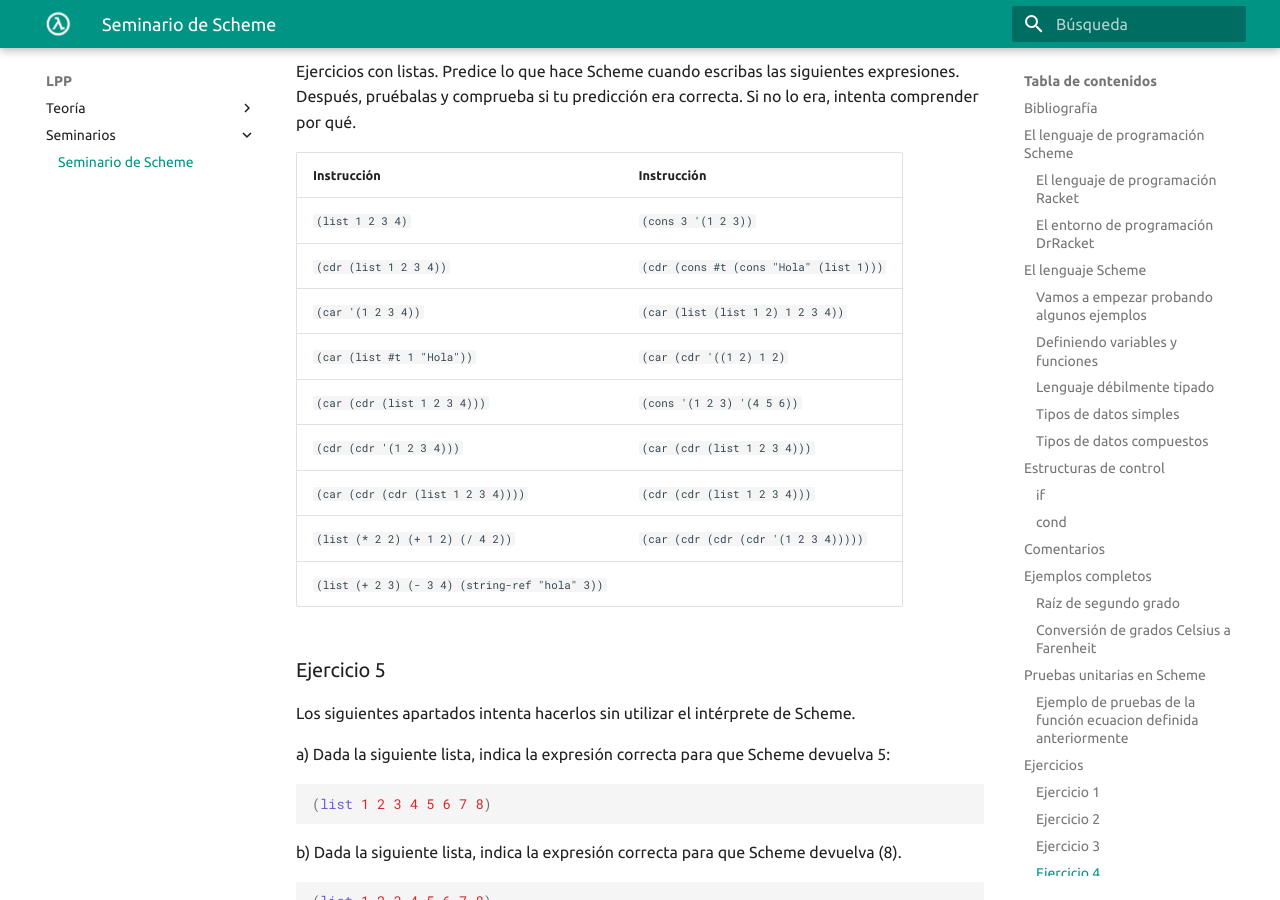
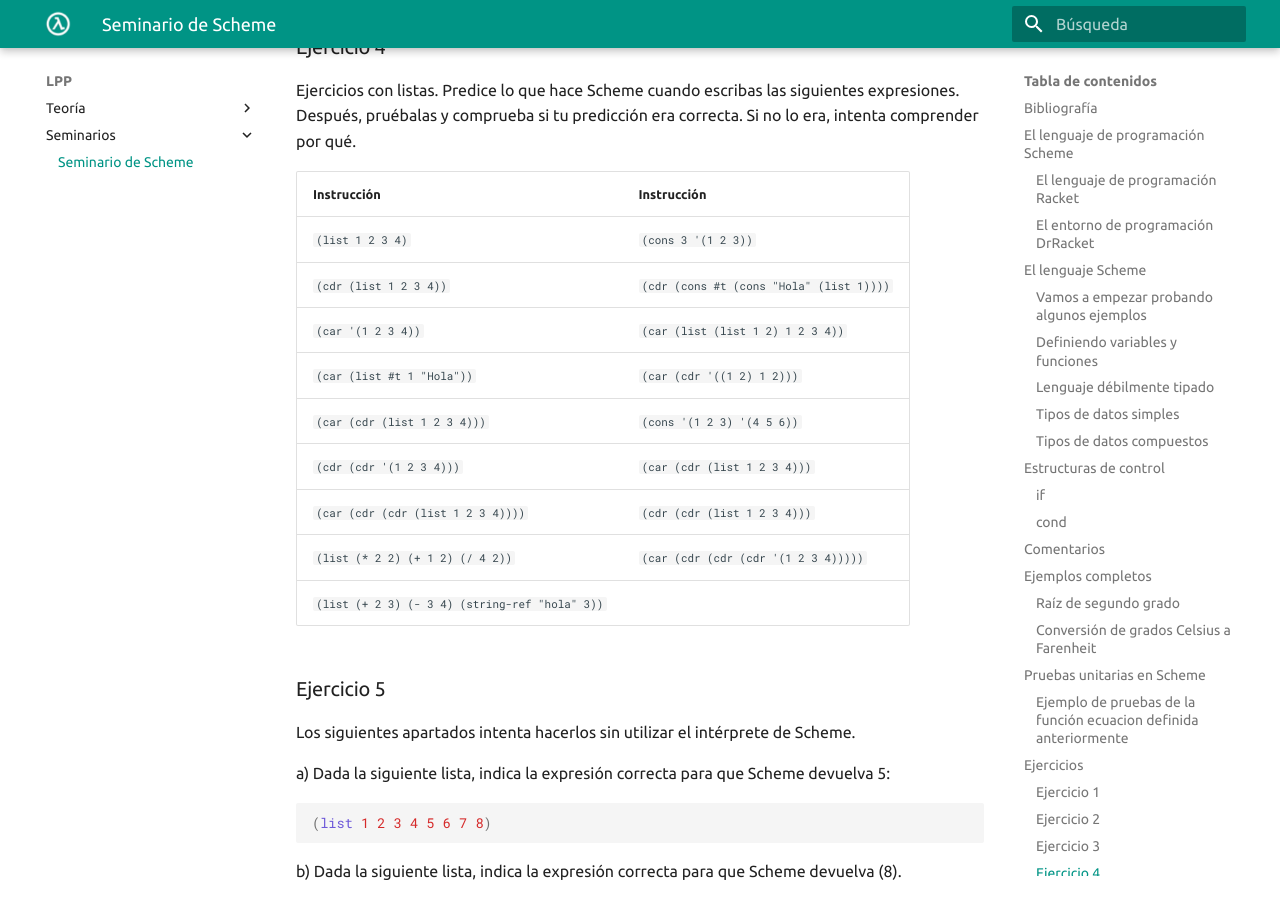
Before and after one commit to domingogallardo/apuntes-lpp, an MkDocs documentation site: the page built from docs/seminarios/seminario1-scheme/seminario1-scheme.md, in a window 1280 px wide and 900 px high, scrolled down 22495 px. Built offline with MkDocs 1.6.1 and Material for MkDocs 9.7.7, drawn with Linux system fonts in a browser that asks for light colours; formulas are drawn with MathJax 3; part of the change alters nothing that is shown; some of the changed text lies outside the part shown.

```diff
--- a/docs/seminarios/seminario1-scheme/seminario1-scheme.md
+++ b/docs/seminarios/seminario1-scheme/seminario1-scheme.md
@@ -429,6 +429,7 @@ Se soportan caracteres internacionales y se codifican en UTF-8.
 (char-upper-case? #\A) ; ⇒ #t (el carácter #\A es una letra mayúscula)
 (char-lower-case? #\a) ; ⇒ #t (el carácter #\a es una letra minúscula)
 (char-upcase #\ñ) ; ⇒ #\Ñ (transforma la letra a mayúsculas)
+(char-downcase #\A) ; ⇒ #\a (transforma la letra a minúsculas)
 (char->integer #\space) ; ⇒ 32 (el carácter espacio ocupa la posición
                         ;        32 en la lista de caracteres)
 (integer->char 32) ; ⇒ #\space (igual que antes pero a la inversa)
@@ -1097,9 +1098,9 @@ predicción era correcta. Si no lo era, intenta comprender por qué.
 |Instrucción                        | Instrucción                             |
 |---------------------  ------------|-----------------------------------------|
 |`(list 1 2 3 4)`                   | `(cons 3 '(1 2 3))`                     |
-|`(cdr (list 1 2 3 4))`             | `(cdr (cons #t (cons "Hola" (list 1)))` |
+|`(cdr (list 1 2 3 4))`             | `(cdr (cons #t (cons "Hola" (list 1))))` |
 |`(car '(1 2 3 4))`                 | `(car (list (list 1 2) 1 2 3 4))`       |
-|`(car (list #t 1 "Hola"))`         | `(car (cdr '((1 2) 1 2)`                |
+|`(car (list #t 1 "Hola"))`         | `(car (cdr '((1 2) 1 2)))`                |
 |`(car (cdr (list 1 2 3 4)))`       | `(cons '(1 2 3) '(4 5 6))`              |
 |`(cdr (cdr '(1 2 3 4)))`           | `(car (cdr (list 1 2 3 4)))`            |
 |`(car (cdr (cdr (list 1 2 3 4))))` | `(cdr (cdr (list 1 2 3 4)))`            |
```
